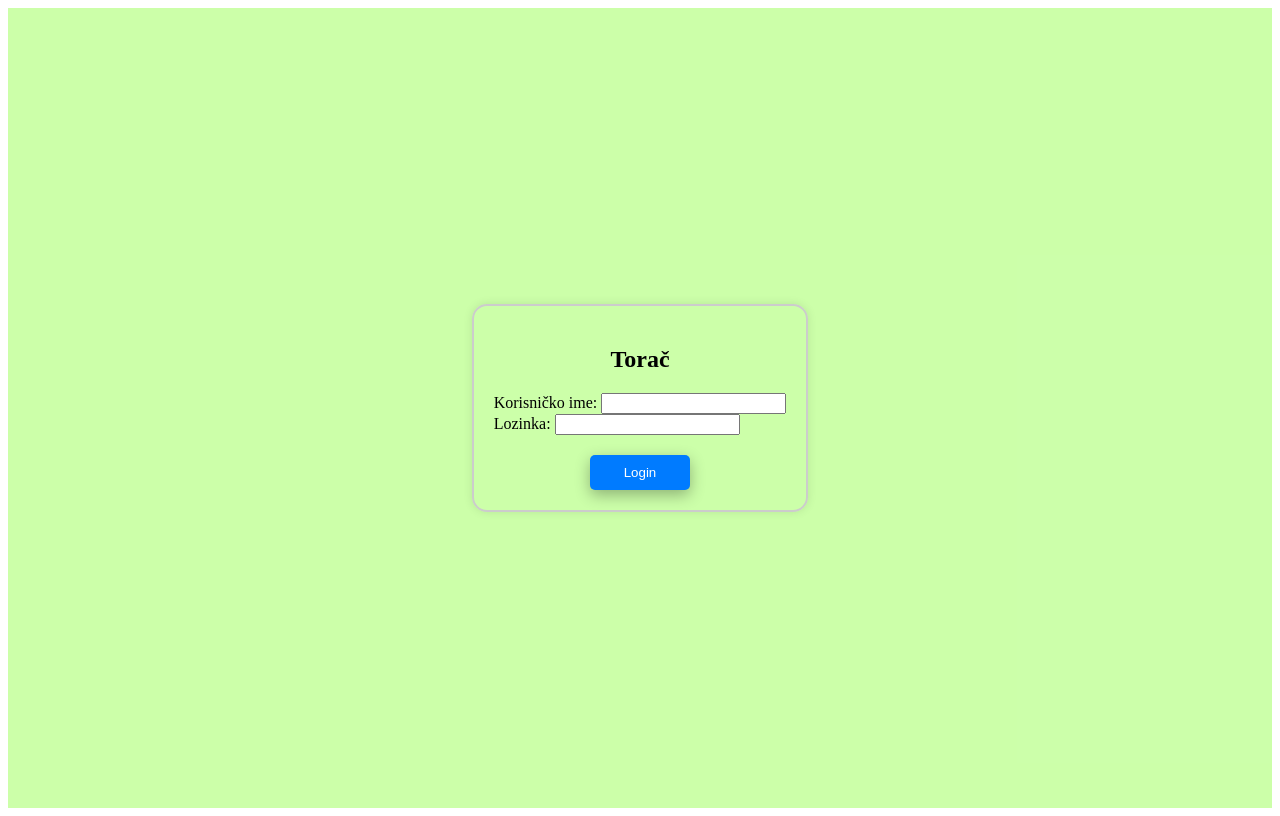
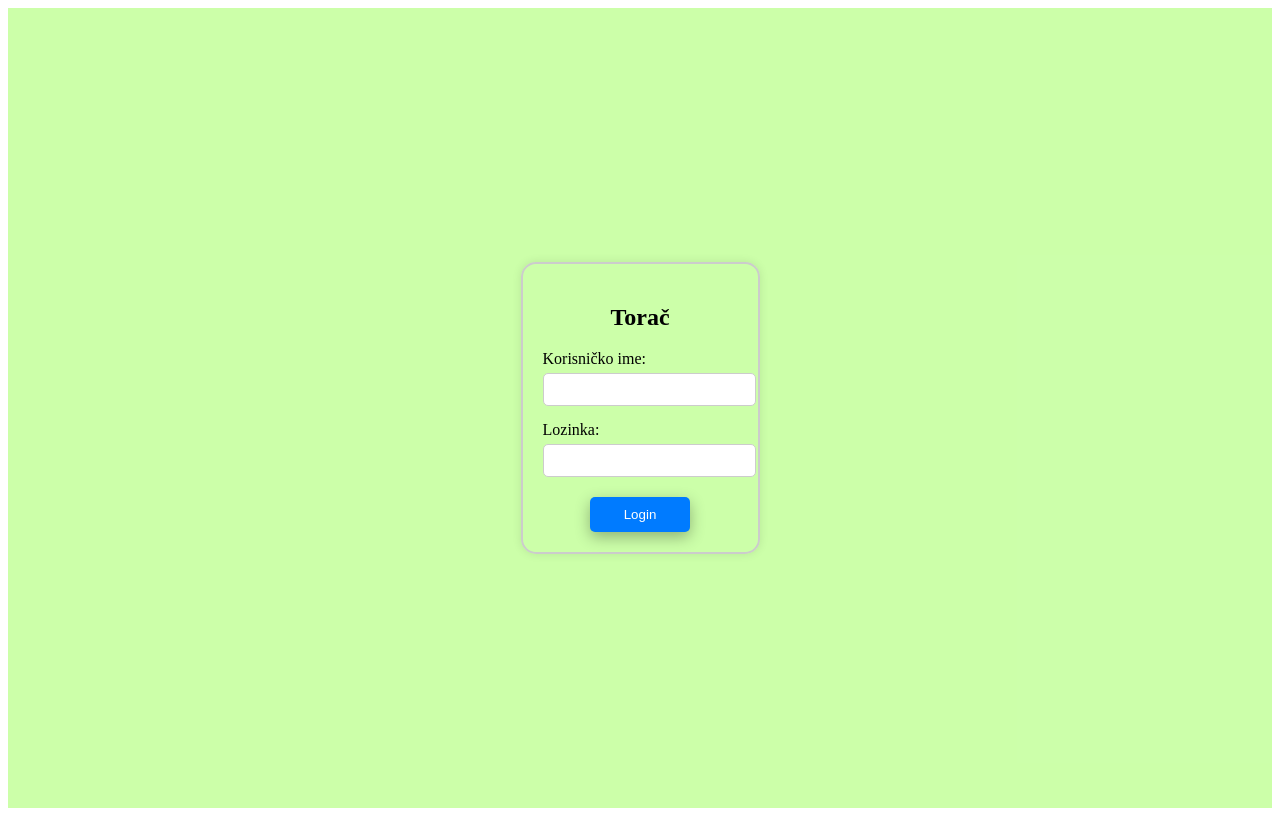
Before and after one commit to Mastered1738/ipvo-sveltekit-prakticni-rad, a SvelteKit app in the folder ipvo-sveltekit-prakticni-rad/: page / in a window 1280 px wide. Built offline with nearby package versions, Linux system fonts and the light colour scheme.

Commit message:
Feat: Fixing Login

```diff
--- a/ipvo-sveltekit-prakticni-rad/src/routes/+page.svelte
+++ b/ipvo-sveltekit-prakticni-rad/src/routes/+page.svelte
@@ -47,14 +47,14 @@
         border-radius: 15px;
         box-shadow: 0 0 10px rgba(0, 0, 0, 0.1);
     }
-    .input-group {
+    .input_group {
         margin-bottom: 15px;
     }
-    .input-group label {
+    .input_group label {
         display: block;
         margin-bottom: 5px;
     }
-    .input-group input {
+    .input_group input {
         width: 100%;
         padding: 8px;
         border: 1px solid #ccc;
```
